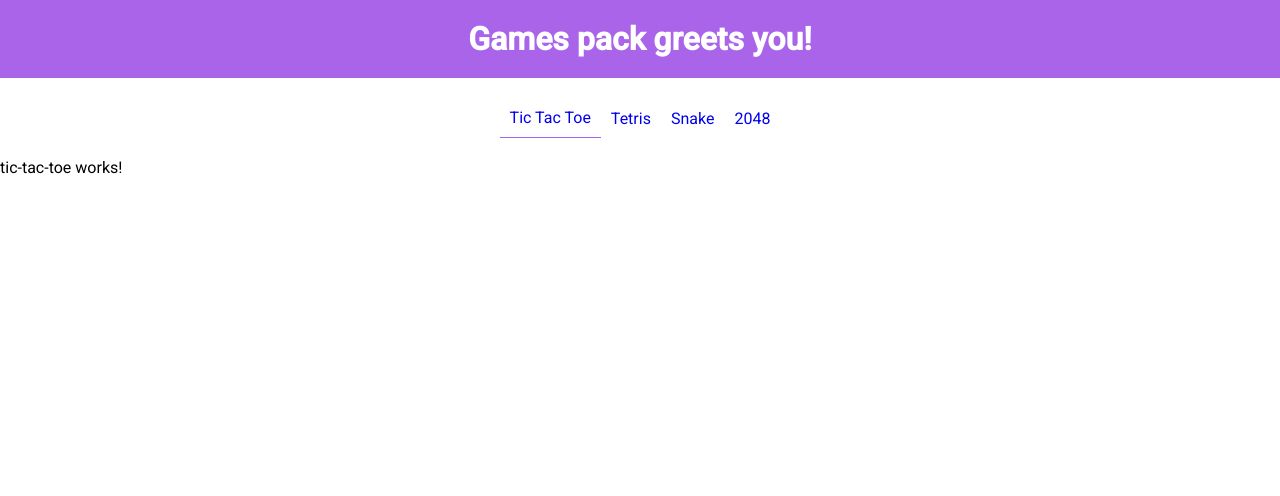
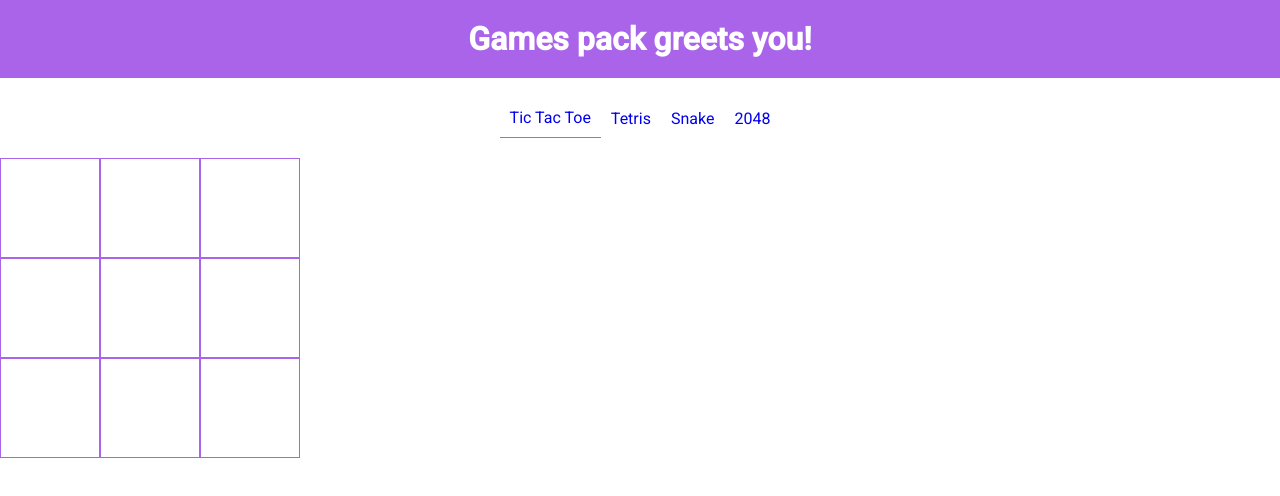
Before and after one commit to TopOleh/gamesPack, an Angular app: page /board/tic-tac-toe in a window 1280 px wide. Shown: the top 496 px of the page. Built offline with nearby package versions, Linux system fonts and the light colour scheme.

Commit message:
Tic Tac Cell created and styled table

```diff
--- a/src/app/games/components/index.ts
+++ b/src/app/games/components/index.ts
@@ -1,3 +1,4 @@
 export * from './game-not-found/game-not-found.component';
 export * from './games-board/games-board.component';
 export * from './tic-tac-toe/tic-tac-toe.component';
+export * from './tic-tac-toe/tic-tac-cell/tic-tac-cell.component';
--- /dev/null
+++ b/src/app/games/components/tic-tac-toe/tic-tac-cell/tic-tac-cell.component.html
@@ -0,0 +1 @@
+<div class="games__tic-cell"><span>{{cell}}</span></div>
--- /dev/null
+++ b/src/app/games/components/tic-tac-toe/tic-tac-cell/tic-tac-cell.component.scss
@@ -0,0 +1,10 @@
+@import 'src/assets/variables';
+
+.games__tic-cell {
+  border: $border-purple-color;
+  padding: 49px;
+
+  &:hover {
+    background-color: $lightblue-hover-color;
+  }
+}
--- /dev/null
+++ b/src/app/games/components/tic-tac-toe/tic-tac-cell/tic-tac-cell.component.ts
@@ -0,0 +1,16 @@
+import { Component, OnInit, Input, Output, EventEmitter } from '@angular/core';
+
+@Component({
+  selector: 'app-tic-tac-cell',
+  templateUrl: './tic-tac-cell.component.html',
+  styleUrls: ['./tic-tac-cell.component.scss']
+})
+export class TicTacCellComponent implements OnInit {
+  @Input() cell: string;
+
+  constructor() { }
+
+  ngOnInit() {
+  }
+
+}
--- a/src/app/games/components/tic-tac-toe/tic-tac-toe.component.html
+++ b/src/app/games/components/tic-tac-toe/tic-tac-toe.component.html
@@ -1 +1,6 @@
-<p>tic-tac-toe works!</p>
+<section class="games__tic">
+  <ng-container *ngFor="let cell of table">
+    <app-tic-tac-cell></app-tic-tac-cell>
+  </ng-container>
+
+</section>
--- a/src/app/games/components/tic-tac-toe/tic-tac-toe.component.scss
+++ b/src/app/games/components/tic-tac-toe/tic-tac-toe.component.scss
@@ -0,0 +1,6 @@
+.games__tic {
+  display: flex;
+  flex-flow: row wrap;
+  height: 300px;
+  width: 300px;
+}
--- a/src/app/games/components/tic-tac-toe/tic-tac-toe.component.ts
+++ b/src/app/games/components/tic-tac-toe/tic-tac-toe.component.ts
@@ -6,10 +6,13 @@ import { Component, OnInit } from '@angular/core';
   styleUrls: ['./tic-tac-toe.component.scss']
 })
 export class TicTacToeComponent implements OnInit {
+  table: string[] = new Array(9);
 
   constructor() { }
 
   ngOnInit() {
+    this.table.fill('');
+    console.log('this.table :', this.table);
   }
 
 }
--- a/src/app/games/games.module.ts
+++ b/src/app/games/games.module.ts
@@ -3,10 +3,10 @@ import { CommonModule } from '@angular/common';
 
 import { GamesRoutingModule } from './games-routing.module';
 
-import { GamesBoardComponent, TicTacToeComponent, GameNotFoundComponent } from './components';
+import { GamesBoardComponent, TicTacToeComponent, GameNotFoundComponent, TicTacCellComponent } from './components';
 
 @NgModule({
-  declarations: [GamesBoardComponent, TicTacToeComponent, GameNotFoundComponent],
+  declarations: [GamesBoardComponent, TicTacToeComponent, GameNotFoundComponent, TicTacCellComponent],
   imports: [
     CommonModule,
     GamesRoutingModule
--- a/src/app/shared/components/header/header.component.scss
+++ b/src/app/shared/components/header/header.component.scss
@@ -1,6 +1,8 @@
+@import 'src/assets/variables';
+
 .games-header {
-  background-color: #aa64ea;
-  color: white;
+  background-color: $second-bg-color;
+  color: $white-font-color;
   padding: 20px 0;
   text-align: center;
 }
--- a/src/assets/_variables.scss
+++ b/src/assets/_variables.scss
@@ -5,3 +5,5 @@ $black-font-color: #000000;
 $white-font-color: #FFFFFF;
 
 $border-purple-color: 1px solid #aa64ea;
+
+$lightblue-hover-color: #c0ffef;
--- a/src/styles.scss
+++ b/src/styles.scss
@@ -1,6 +1,4 @@
 /* You can add global styles to this file, and also import other style files */
-@import './assets/variables';
-
 html,
 body {
   height: 100%;
```
Also changed, not shown: 1 other file (tests, documents, lock files or other folders).
